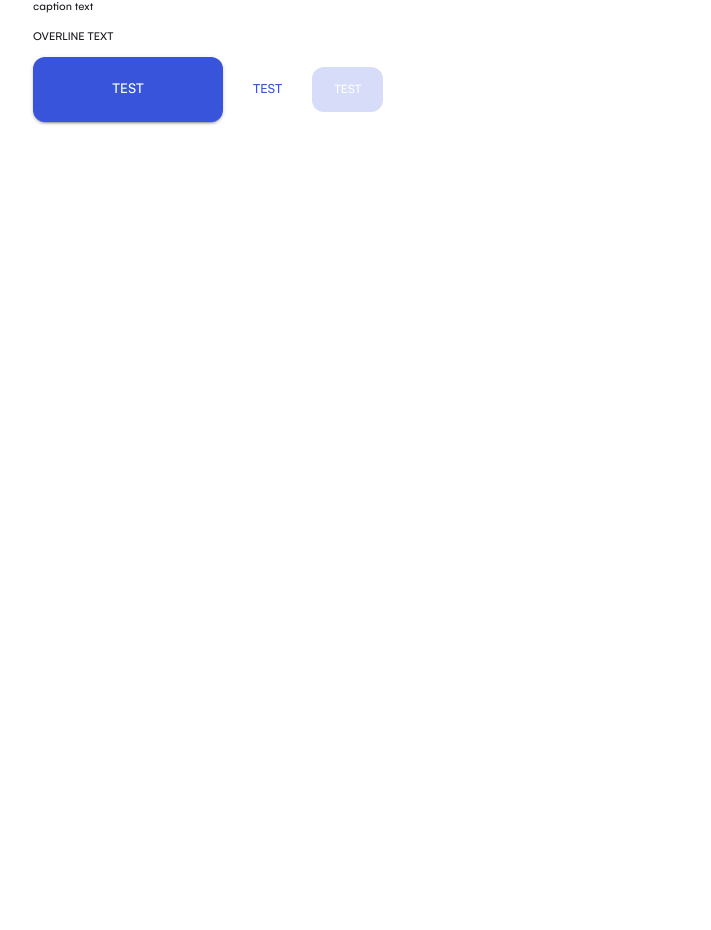
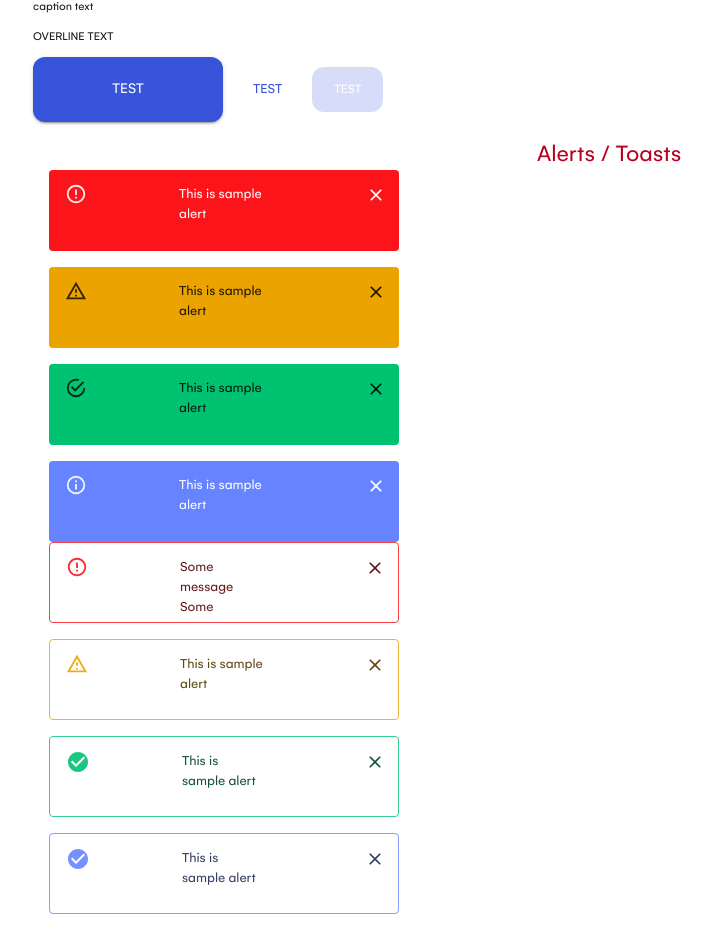
Before and after one commit to SkillBrain-com/pluto-internship, a React (Create React App) app: page /test in a window 1280 px wide. Shown: the part 636-1566 px from the top of the page, without its empty margins (31-742 px from the left). Before the commit the page ends 800 px from the top, so only its background shows below. Built offline with nearby package versions, Linux system fonts and the light colour scheme.

Commit message:
first commit

```diff
--- /dev/null
+++ b/src/components/shared/alert/Alert.jsx
@@ -0,0 +1,87 @@
+// import { styled } from "@mui/material/styles";
+import { Alert, Box, Typography, Stack } from "@mui/material";
+// import CloseIcon from "@mui/icons-material/Close";
+import CheckCircleIcon from "@mui/icons-material/CheckCircle";
+import React from "react";
+
+const MuiAlert = () => {
+  return (
+    <Box m={2}>
+      <Typography variant="h5" color="secondary" align="center">
+        Alerts / Toasts
+      </Typography>
+      <Stack spacing={2}>
+        <Alert
+          sx={{ width: 350, height: 81, gap: 10 }}
+          variant="filled"
+          severity="error"
+          onClose={{}}
+        >
+          This is sample alert
+        </Alert>
+        <Alert
+          sx={{ width: 350, height: 81, gap: 10 }}
+          variant="filled"
+          severity="warning"
+          onClose={{}}
+        >
+          This is sample alert
+        </Alert>
+        <Alert
+          sx={{ width: 350, height: 81, gap: 10 }}
+          variant="filled"
+          severity="success"
+          onClose={{}}
+        >
+          This is sample alert
+        </Alert>
+        <Alert
+          sx={{ width: 350, height: 81, gap: 10 }}
+          variant="filled"
+          severity="info"
+          onClose={{}}
+        >
+          This is sample alert
+        </Alert>
+      </Stack>
+      <Stack spacing={2}>
+        <Alert
+          sx={{ width: 350, height: 81, gap: 10 }}
+          variant="outlined"
+          severity="error"
+          onClose={{}}
+        >
+          Some message Some message
+        </Alert>
+        <Alert
+          sx={{ width: 350, height: 81, gap: 10 }}
+          variant="outlined"
+          severity="warning"
+          onClose={{}}
+        >
+          This is sample alert
+        </Alert>
+        <Alert
+          sx={{ width: 350, height: 81, gap: 10 }}
+          variant="outlined"
+          severity="success"
+          icon={<CheckCircleIcon />}
+          onClose={{}}
+        >
+          This is sample alert
+        </Alert>
+        <Alert
+          sx={{ width: 350, height: 81, gap: 10 }}
+          variant="outlined"
+          severity="info"
+          icon={<CheckCircleIcon />}
+          onClose={{}}
+        >
+          This is sample alert
+        </Alert>
+      </Stack>
+    </Box>
+  );
+};
+
+export default MuiAlert;
--- a/src/pages/TestPage.jsx
+++ b/src/pages/TestPage.jsx
@@ -2,9 +2,11 @@ import React from "react";
 import { Container, Paper, Typography } from "@mui/material";
 import { useTheme } from "@mui/material/styles";
 import Button from "../components/shared/button/Button";
+import MuiAlert from "../components/shared/alert/Alert";
 
 function Test() {
   const theme = useTheme();
+
   return (
     <div>
       <Container
@@ -70,6 +72,7 @@ function Test() {
         <Button disabled size="small" variant="contained">
           Test
         </Button>
+        <MuiAlert />
       </Container>
     </div>
   );
```
Also changed, not shown: package.json (+6 -4 lines), src/components/shared/button/Button.jsx (indentation only), 2 other files (tests, documents, lock files or other folders). Lines whose indentation alone changed are shown as unchanged.
